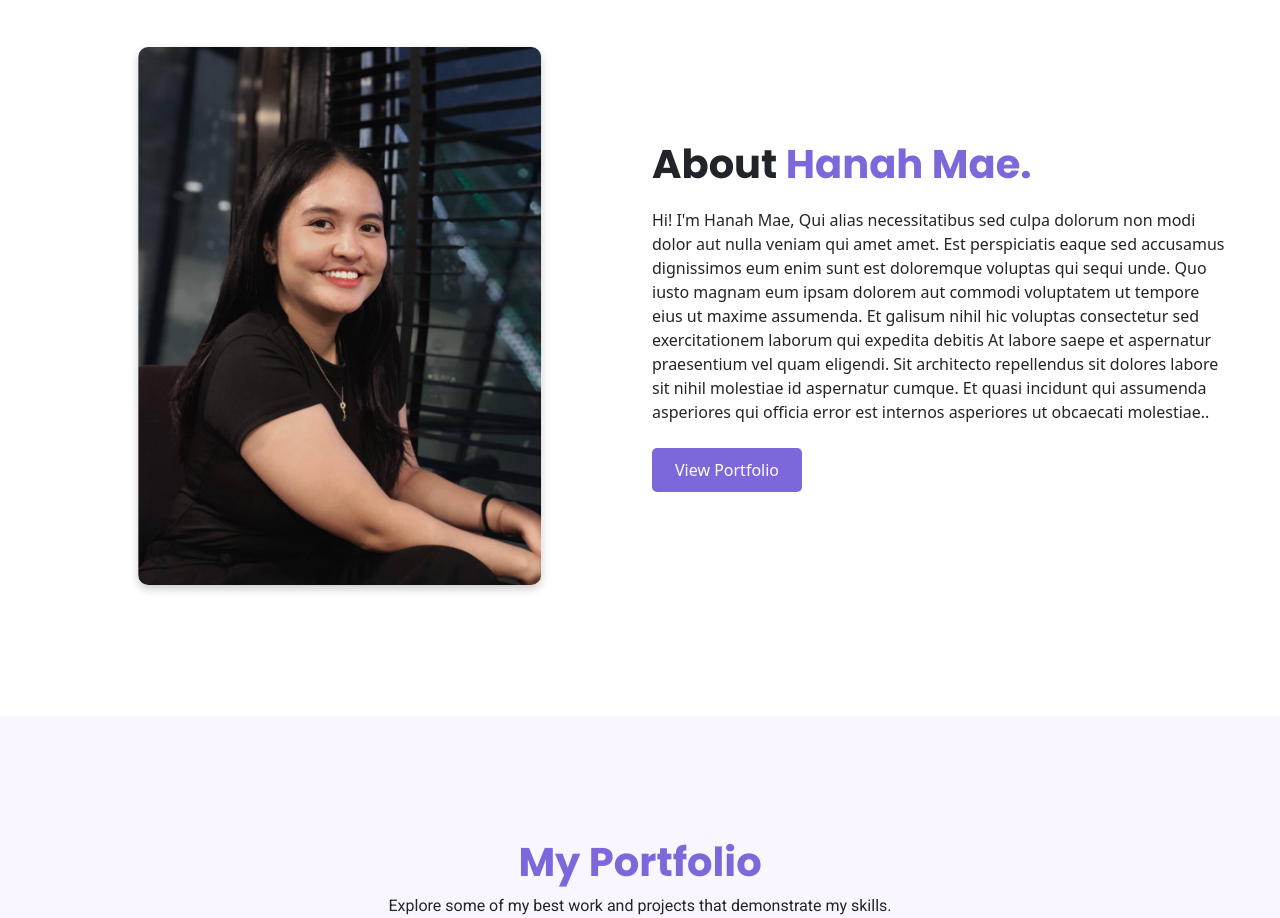
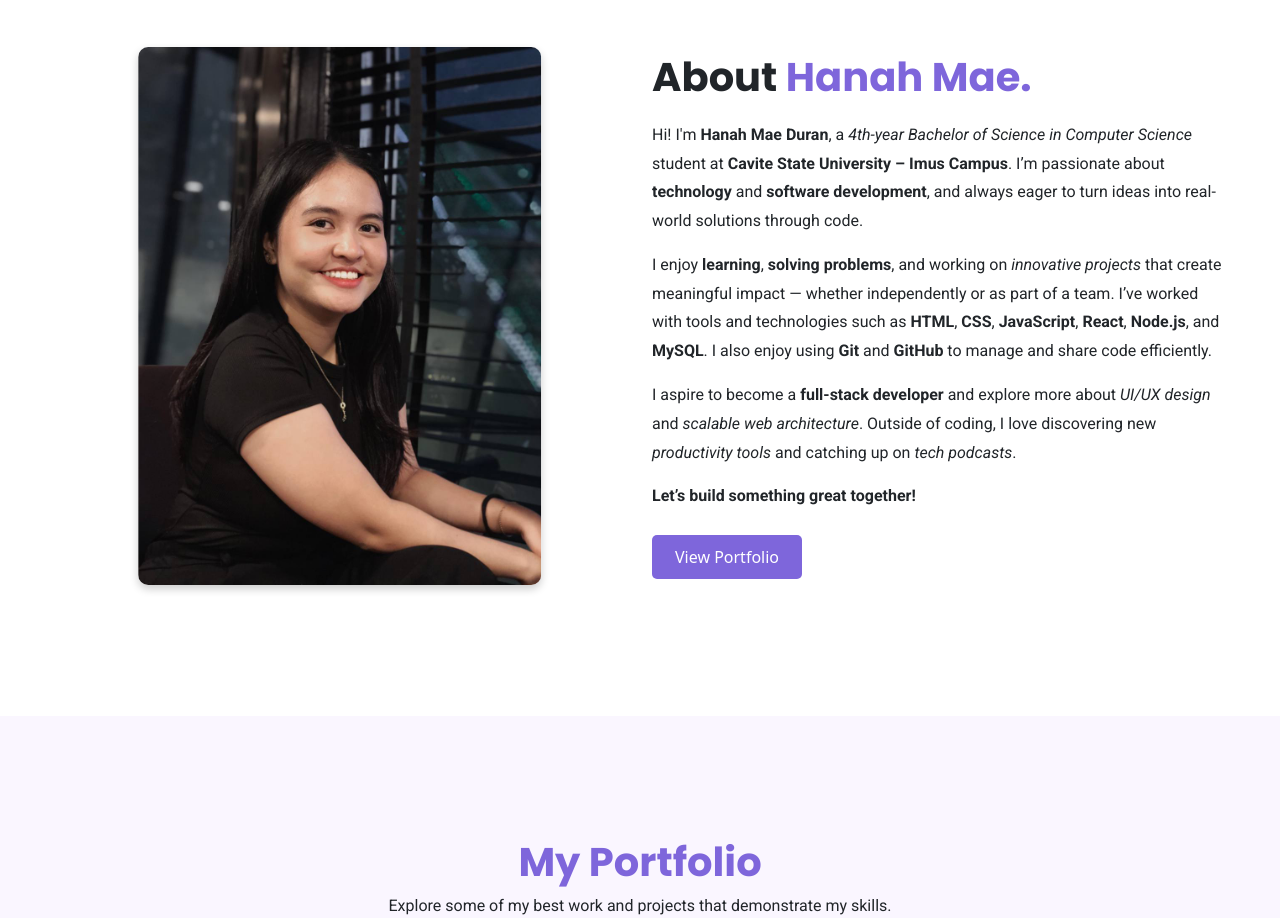
Before and after one commit to HMDuran/my-portfolio, a React (Create React App) app: page / in a window 1280 px wide. Shown: the part 840-1758 px from the top of the page. Built offline with nearby package versions, Linux system fonts and the light colour scheme.

Commit message:
chore(about): remove unused 'bio' variable warning

```diff
--- a/src/data/AboutDetails.js
+++ b/src/data/AboutDetails.js
@@ -1,13 +1,22 @@
 const AboutDetails = [
-    {
-        bio: `Hi! I'm Hanah Mae, Qui alias necessitatibus sed culpa dolorum non modi dolor aut nulla veniam qui amet amet.
-        Est perspiciatis eaque sed accusamus dignissimos eum enim sunt est doloremque voluptas qui sequi unde.
-        Quo iusto magnam eum ipsam dolorem aut commodi voluptatem ut tempore eius ut maxime assumenda.
-
-        Et galisum nihil hic voluptas consectetur sed exercitationem laborum qui expedita debitis At labore saepe et aspernatur praesentium vel quam eligendi.
-        Sit architecto repellendus sit dolores labore sit nihil molestiae id aspernatur cumque.
-        Et quasi incidunt qui assumenda asperiores qui officia error est internos asperiores ut obcaecati molestiae..`
-    }
+  {
+    bio: (
+      <>
+        <p>
+          Hi! I'm <strong>Hanah Mae Duran</strong>, a <em>4th-year Bachelor of Science in Computer Science</em> student at <strong>Cavite State University – Imus Campus</strong>. I’m passionate about <strong>technology</strong> and <strong>software development</strong>, and always eager to turn ideas into real-world solutions through code.
+        </p>
+        <p>
+          I enjoy <strong>learning</strong>, <strong>solving problems</strong>, and working on <em>innovative projects</em> that create meaningful impact — whether independently or as part of a team. I’ve worked with tools and technologies such as <strong>HTML</strong>, <strong>CSS</strong>, <strong>JavaScript</strong>, <strong>React</strong>, <strong>Node.js</strong>, and <strong>MySQL</strong>. I also enjoy using <strong>Git</strong> and <strong>GitHub</strong> to manage and share code efficiently.
+        </p>
+        <p>
+          I aspire to become a <strong>full-stack developer</strong> and explore more about <em>UI/UX design</em> and <em>scalable web architecture</em>. Outside of coding, I love discovering new <em>productivity tools</em> and catching up on <em>tech podcasts</em>.
+        </p>
+        <p>
+          <strong>Let’s build something great together!</strong>
+        </p>
+      </>
+    )
+  }
 ];
 
 export default AboutDetails;
--- a/src/pages/About.js
+++ b/src/pages/About.js
@@ -47,7 +47,7 @@ function About() {
             viewport={{ once: false, amount: 0.3 }}
           >
             <h2>About <span>Hanah Mae.</span></h2>
-            <div>{AboutDetails[0].bio}</div>
+            <div>{bio}</div>
             <motion.div
               className="btn-container mt-4"
               initial={{ opacity: 0, y: 20 }}
```
